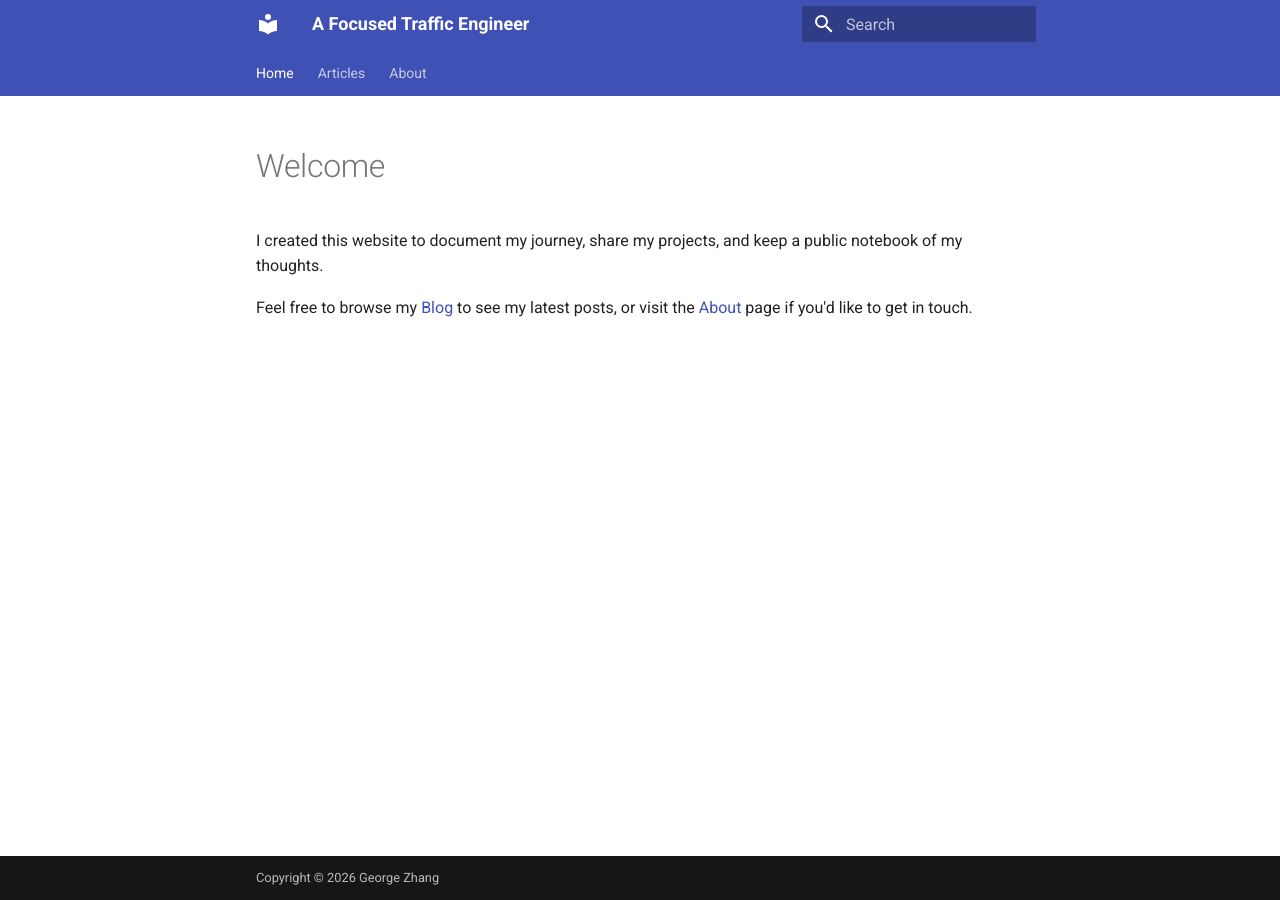
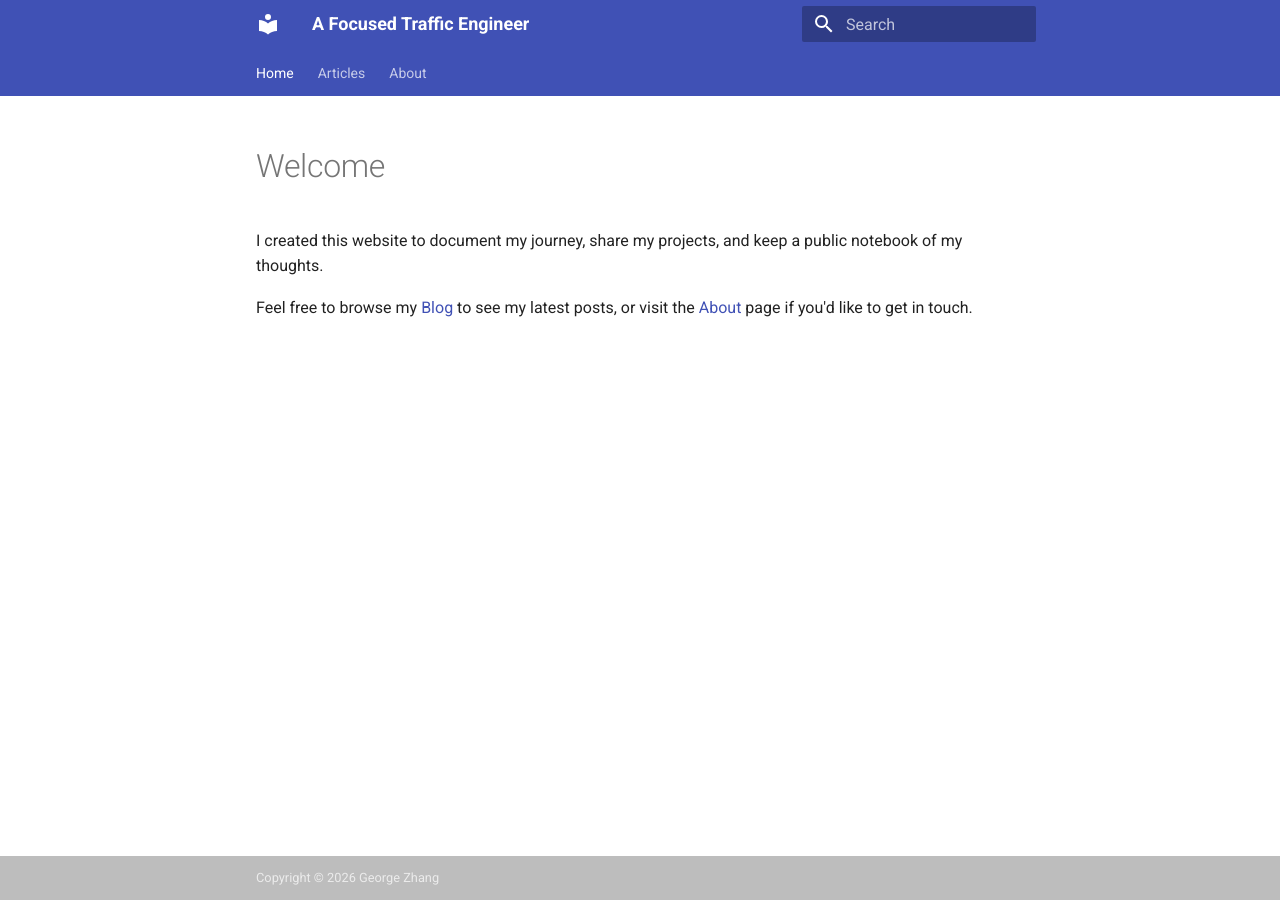
Before and after one commit to georgexyz19/focused-te-blog, an MkDocs documentation site: the page built from docs/index.md, in a window 1280 px wide. Built offline with MkDocs 1.6.1 and Material for MkDocs 9.7.7, drawn with Linux system fonts in a browser that asks for light colours.

Commit message:
revise color sheet

```diff
--- a/docs/stylesheets/extra.css
+++ b/docs/stylesheets/extra.css
@@ -1,3 +1,14 @@
 .md-grid {
   max-width: 800px;
 }
+
+/* Footer (bottom bar) background */
+.md-footer {
+  background-color: #bdbdbd; /* light gray */
+}
+
+/* Optional: text color for better contrast */
+.md-footer-meta {
+  background-color: #bdbdbd;
+  color: #000;
+}
```
